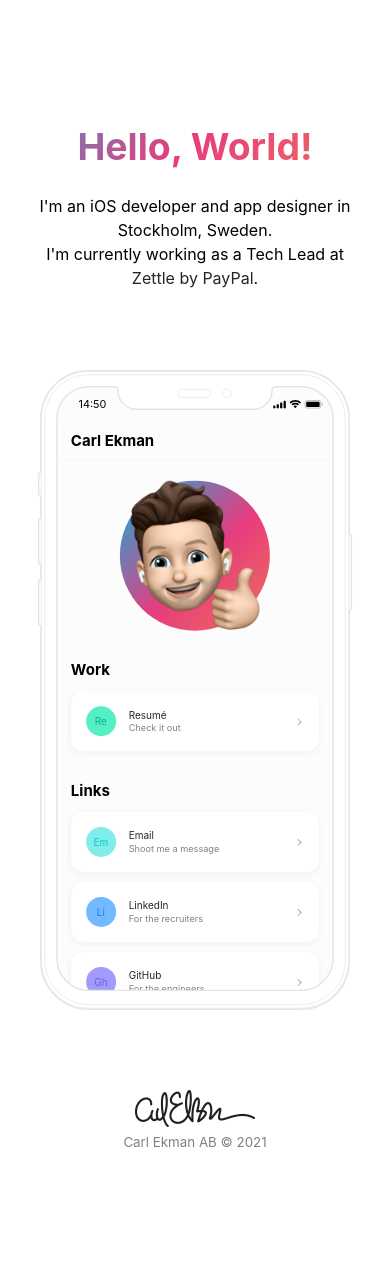
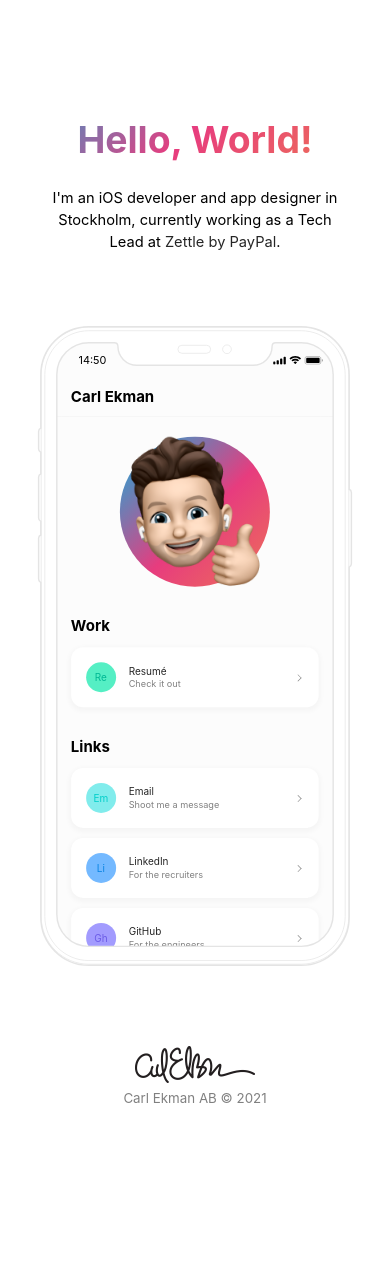
Before and after one commit to CarlEkman/CarlEkman.github.io, a Jekyll site: the page built from index.md, in a window 390 px wide. Built offline with Jekyll 4.4.1, drawn with Linux system fonts in a browser that asks for light colours; after the commit the page ends 1231 px from its top, so only the background shows below that.

Commit message:
Adjust header responsiveness

```diff
--- a/_includes/header.html
+++ b/_includes/header.html
@@ -2,7 +2,6 @@
   <h1 class="shiny">{{ page.title | default: site.github.repository_name }}</h1>
   <!-- <p>{{ site.description | default: site.github.project_tagline }}</p> -->
   <p>
-    I'm an iOS developer and app designer in Stockholm, Sweden.<br/>
-    I'm currently working as a Tech Lead at <a href="http://zettle.com">Zettle by PayPal</a>.
+    I'm an iOS developer and app designer in Stockholm, currently working as a Tech Lead at <a href="http://zettle.com">Zettle by PayPal</a>.
   </p>
 </header>
--- a/_sass/no-theme.scss
+++ b/_sass/no-theme.scss
@@ -13,9 +13,9 @@ body {
 
 header {
   margin: 5em auto;
-  max-width: 30em;
+  max-width: 25em;
   text-align: center;
-  font-size: 12pt;
+  font-size: 16pt;
   line-height: 150%;
 }
 
@@ -73,8 +73,9 @@ a:hover .item {
     font-size: 36pt;
   }
 
-  .header {
-    max-width: 30em;
+  header {
+    max-width: 25em;
+    font-size: 12pt;
   }
 }
 
@@ -83,8 +84,9 @@ a:hover .item {
     font-size: 28pt;
   }
 
-   .header {
-    max-width: 15em;
+   header {
+    max-width: 20em;
+    font-size: 11pt;
   }
 }
 
```
